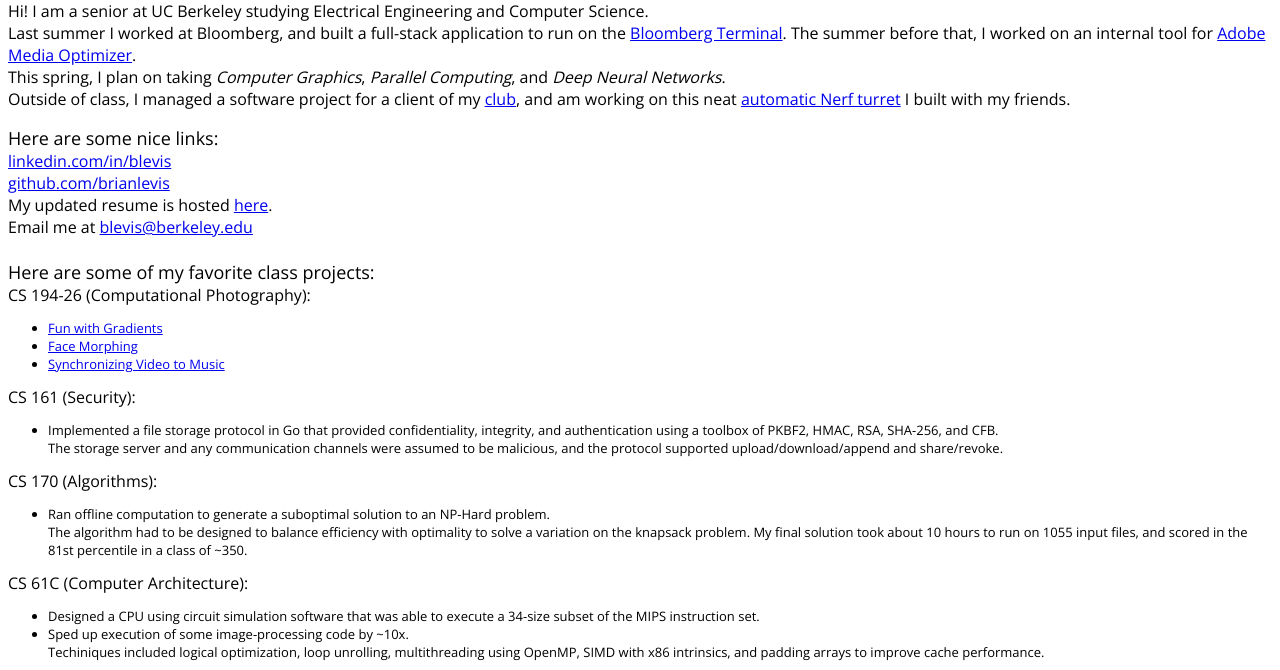
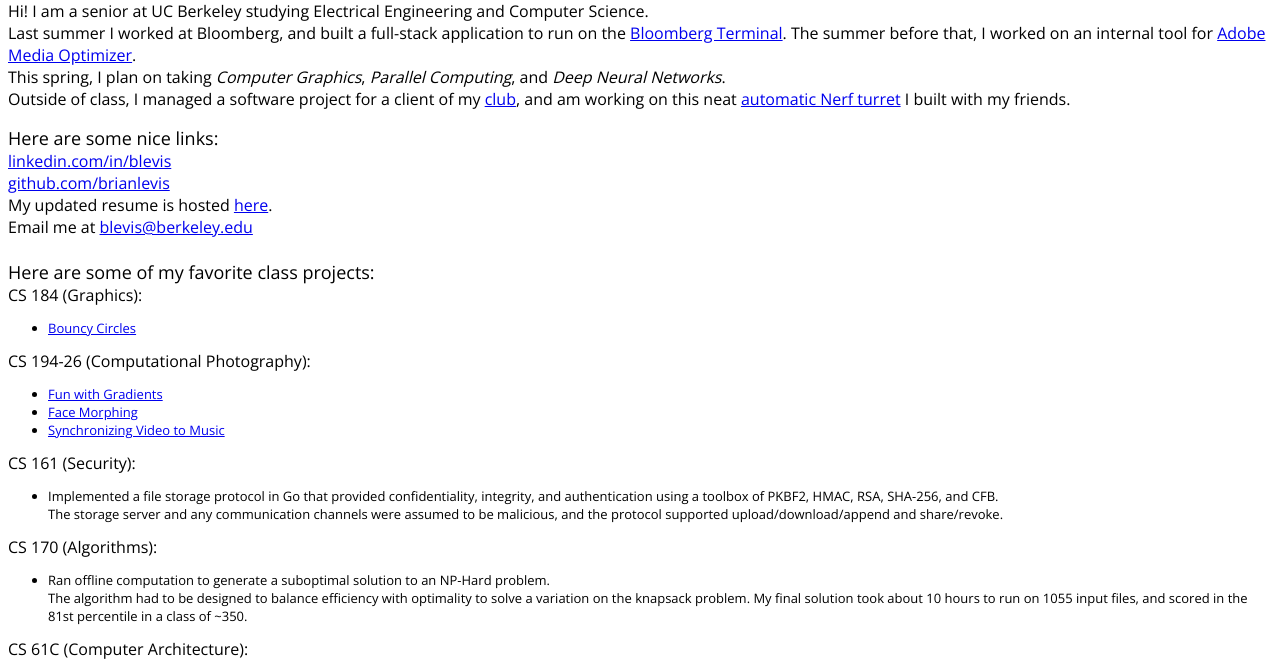
Before and after one commit to brianlevis/brianlevis.github.io, a plain HTML site: page index.html in a window 1280 px wide. Shown: the part 86-756 px from the top of the page. Drawn offline with nearby package versions, Linux system fonts and the light colour scheme.

Commit message:
oijgawf;dhfgds;jngkdflg

```diff
--- a/index.html
+++ b/index.html
@@ -38,6 +38,14 @@
         <br /><br />
         <span style="font-size: large;">Here are some of my favorite class projects:</span>
         <br />
+        CS 184 (Graphics):
+        <span style="font-size: small;">
+            <ul>
+                <li>
+                    <a href="musical-fluid-sim/">Bouncy Circles</a>
+                </li>
+            </ul>
+        </span>
         CS 194-26 (Computational Photography):
         <span style="font-size: small;">
             <ul>
```
